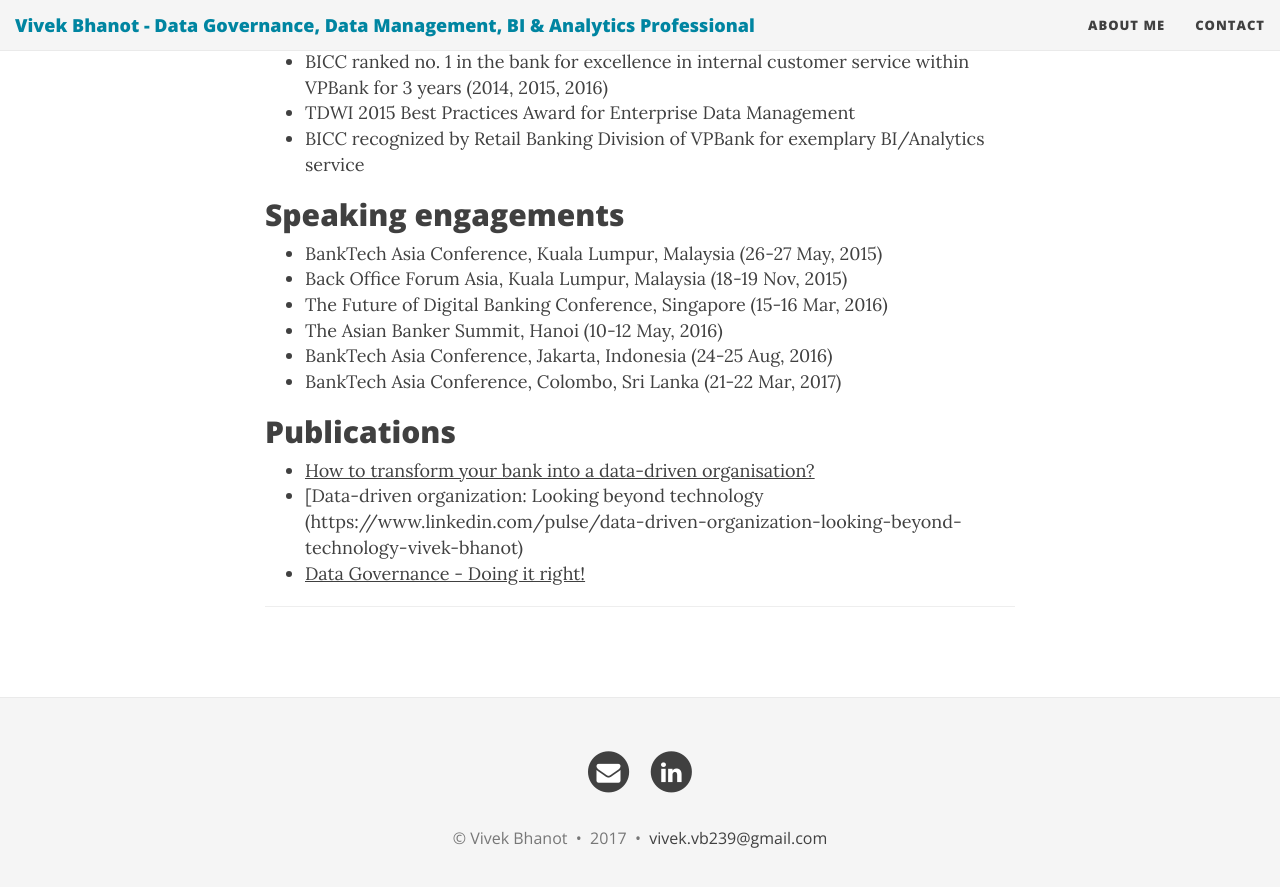
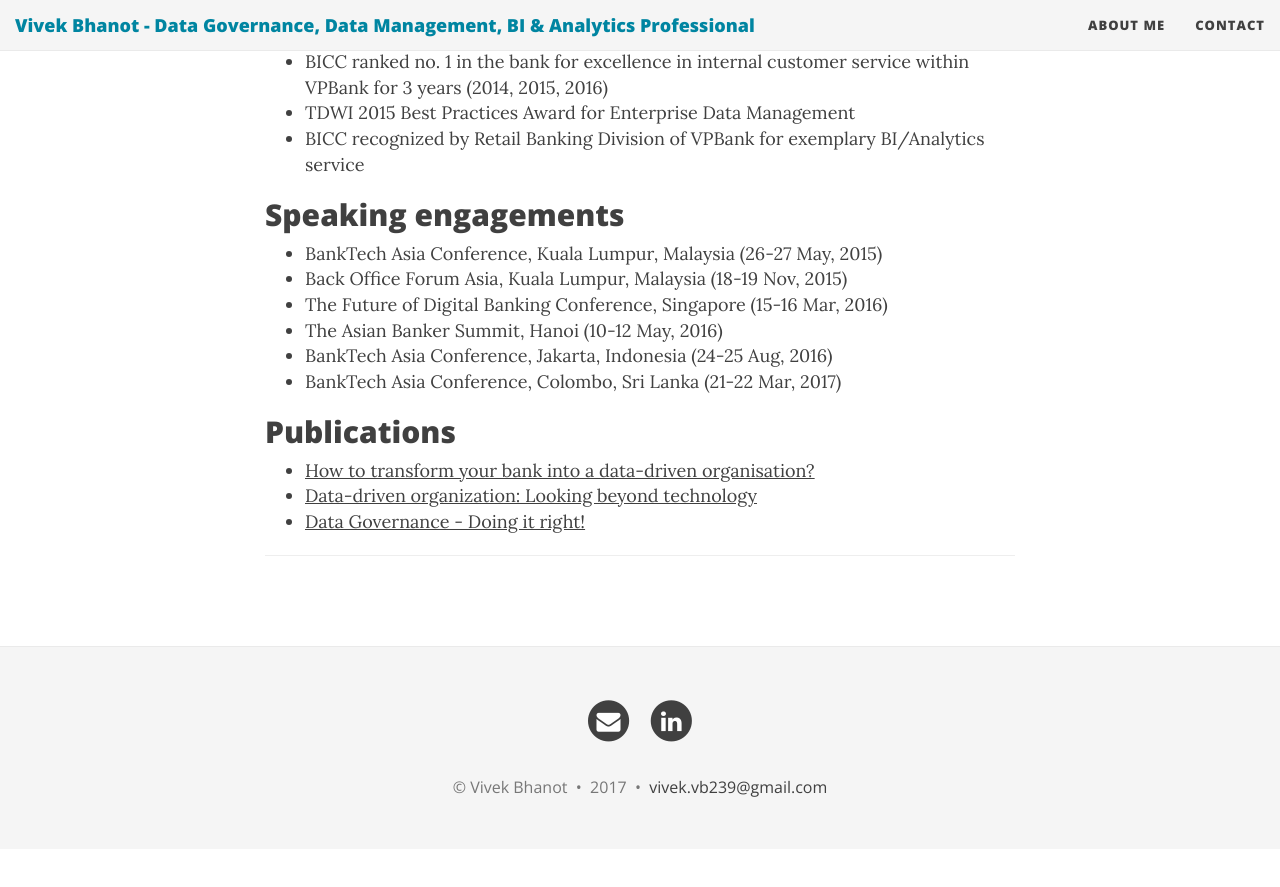
Before and after one commit to vivekbhanot/vivekbhanot.github.io, a Jekyll site: the page built from aboutme.md, in a window 1280 px wide and 900 px high, scrolled down 1037 px. Shown: the top 887 px of the window. Built offline with Jekyll 4.4.1, drawn with Linux system fonts in a browser that asks for light colours; nearby versions of some CDN libraries; after the commit the page ends 1886 px from its top, so only the background shows below that.

Commit message:
Update aboutme.md

```diff
--- a/aboutme.md
+++ b/aboutme.md
@@ -50,7 +50,7 @@ Vivek lives in Hanoi with his wife Nguyen Thi Thu and two daughters, Arianna & A
 ## Publications
 
 - [How to transform your bank into a data-driven organisation?](https://www.henrystewartpublications.com/jdb/v1?lipi=urn%3Ali%3Apage%3Ad_flagship3_profile_view_base%3BjDs%2BWSHaSQq%2FqxKDuy0OUA%3D%3D)
-- [Data-driven organization: Looking beyond technology (https://www.linkedin.com/pulse/data-driven-organization-looking-beyond-technology-vivek-bhanot)
+- [Data-driven organization: Looking beyond technology](https://www.linkedin.com/pulse/data-driven-organization-looking-beyond-technology-vivek-bhanot)
 - [Data Governance - Doing it right!](https://www.linkedin.com/pulse/data-governance-doing-right-vivek-bhanot)
 
 ---
```
